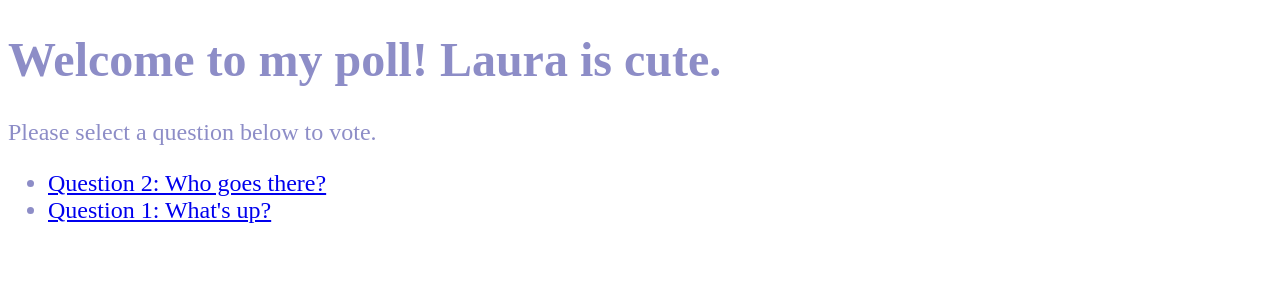
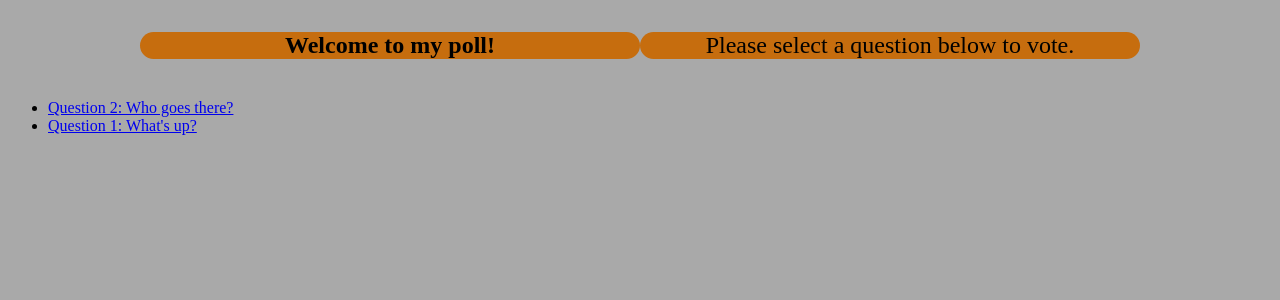
Before and after one commit to mattmarst/Django-second-try, a Django app: page /polls/ in a window 1280 px wide. Shown: the top 300 px of the page. Run offline with Django 4.2, Linux system fonts and the light colour scheme; data comes from the database, SQL or seed files in the repository.

Commit message:
fixed db issue

```diff
--- a/mysite/settings.py
+++ b/mysite/settings.py
@@ -25,7 +25,7 @@ DEBUG = config('DEBUG')
 # See https://docs.djangoproject.com/en/4.2/howto/deployment/checklist/
 
 # SECURITY WARNING: keep the secret key used in production secret!
-SECRET_KEY = 'django-insecure-ycntwkg77e2^b225u_#v%$+1o6w^g%1(=axu)twk1)xkl7$l@i'
+SECRET_KEY = config('SECRET_KEY')
 
 # SECURITY WARNING: don't run with debug turned on in production!
 DEBUG = True
@@ -83,7 +83,6 @@ WSGI_APPLICATION = 'mysite.wsgi.application'
 DATABASES = {
     'default': dj_database_url.config(
         default=config('DATABASE_URL'),
-        #'postgres://mattm:6KSXnrKk9kiwSay0ML9Xhp6PxJ4lHj1B@dpg-ckmt3o11rp3c73db4v0g-a.oregon-postgres.render.com/testdb_25p0',
         conn_max_age=600
     )
 }
--- a/polls/static/styles.css
+++ b/polls/static/styles.css
@@ -1,4 +1,19 @@
+html {
+    background-color:rgb(169, 169, 169)
+}
+
+.polls_header {
+    display: flex;
+    justify-content: center;
+    align-items: center;
+    flex-wrap: wrap;
+}
+
 .test {
-    color: rgb(141, 141, 199);
+    display: flexbox;
+    width: 500px;
+    text-align: center;
+    border-radius: 20px;
+    background-color: rgb(198, 109, 14);
     font-size: x-large;
 }
--- a/polls/templates/polls/index.html
+++ b/polls/templates/polls/index.html
@@ -4,11 +4,11 @@
 <html>
 <head>
     <title>Polls</title>
-    <link rel="stylesheet" href="{% static '/static/styles.css' %}">
+    <link rel="stylesheet" href="{% static 'styles.css' %}">
 </head>
 
-    <header class="test" >
-        <h1>Welcome to my poll! Laura is cute.</h1>
+    <header class="polls_header">
+        <h1 class="test">Welcome to my poll!</h1>
         <p class="test">Please select a question below to vote.</p>
     </header>
 
@@ -16,7 +16,7 @@
         {% if latest_question_list %}
             <ul>
             {% for question in latest_question_list %}
-                <li class="test"><a href="{% url 'polls:detail' question.id %}">Question {{question.pk }}:
+                <li><a href="{% url 'polls:detail' question.id %}">Question {{question.pk }}:
                      {{ question.question_text }}</a></li>
             {% endfor %}
             </ul>
```
